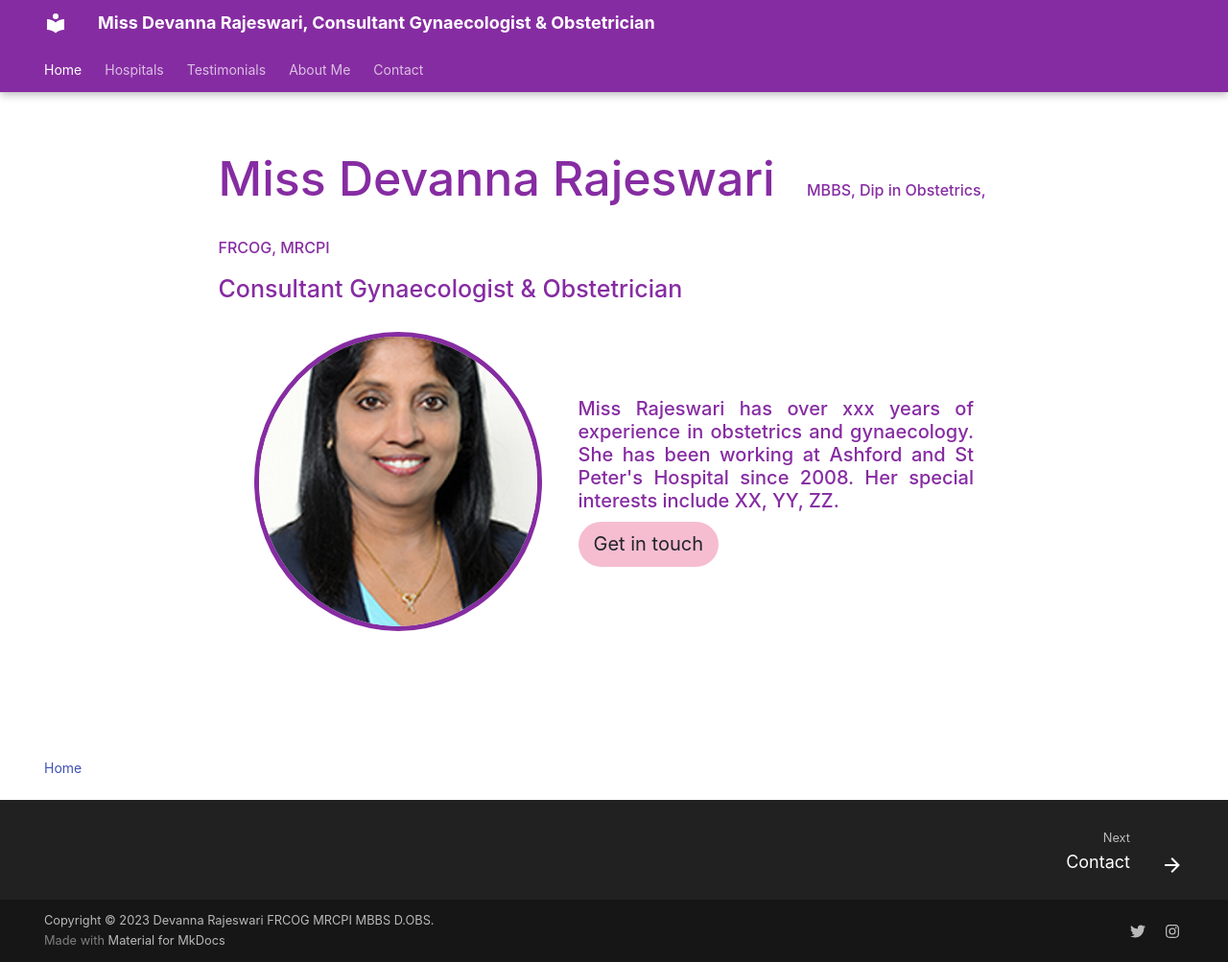
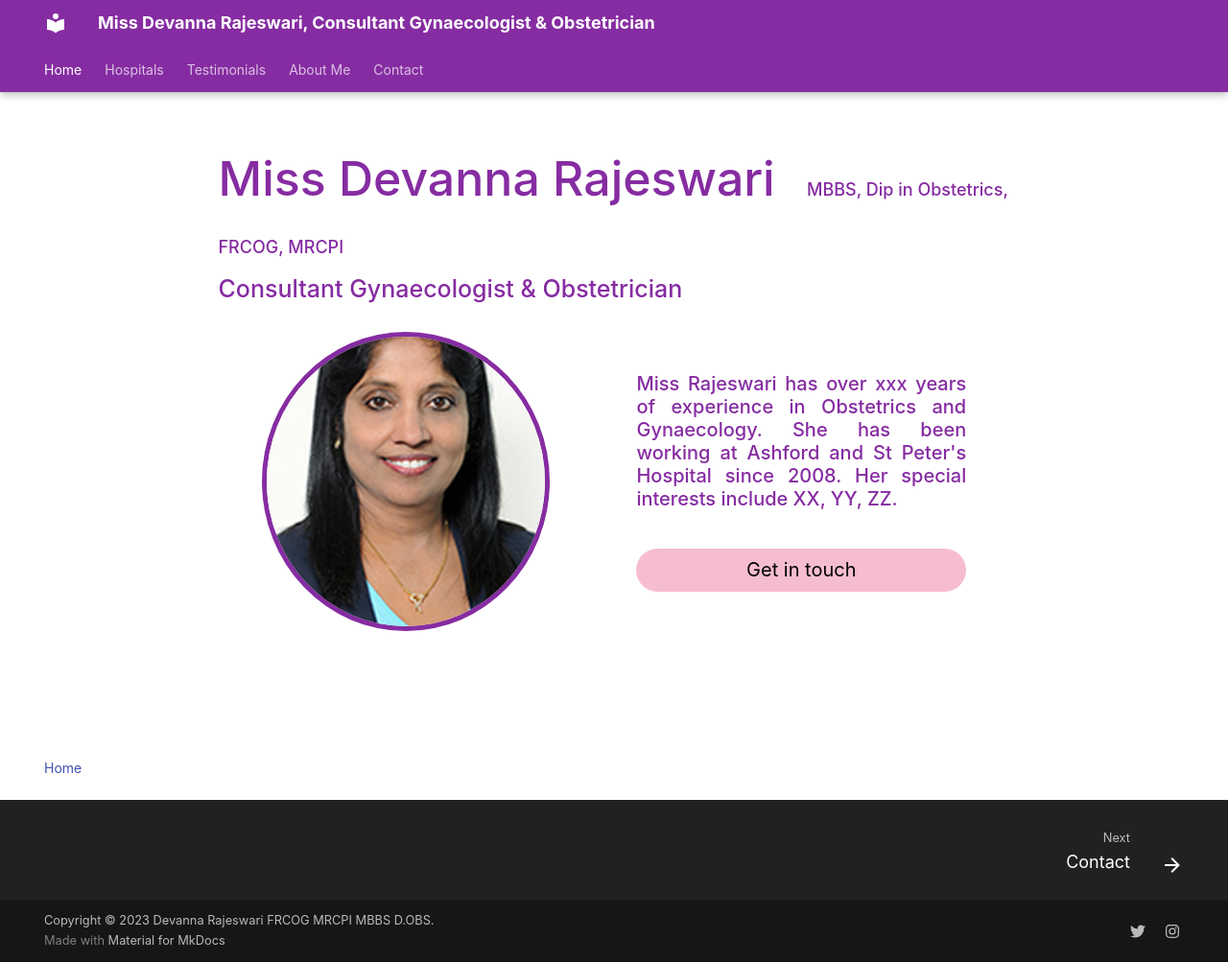
Before and after one commit to anchit-chandran/aunty-rajeswari-website, an MkDocs documentation site: the page built from docs/index.md, in a window 1280 px wide and 1003 px high. Shown: the whole window at 96% size. Built offline with MkDocs 1.6.1 and Material for MkDocs 9.7.7, drawn with Linux system fonts in a browser that asks for light colours; some web fonts are replaced.

Commit message:
redesign masthead according to img sent by sat
Signed-off-by: anchit-chandran <anchit97123@gmail.com>

```diff
--- a/docs/_assets/_stylesheets/extra.css
+++ b/docs/_assets/_stylesheets/extra.css
@@ -34,7 +34,7 @@
 }
 
 .title_wrapper p {
-    font-size: medium;
+    font-size: large;
 }
 
 .masthead_container img {
@@ -48,12 +48,16 @@
 }
 
 /* BUTTONS */
-button.custom_button {
+a.custom_button {
+
     background: var(--button);
+    color: black;
     border-radius: 50px;
+    border: 0px;
 }
 
-button.custom_button:hover {
+a.custom_button:hover {
+
     background: var(--main);
     color: var(--white);
 }
--- a/overrides/home.html
+++ b/overrides/home.html
@@ -24,11 +24,11 @@
     <div class="col-9 title_wrapper">
       <h1>Miss Devanna Rajeswari <p class=" ms-3 d-inline">MBBS, Dip in Obstetrics, FRCOG, MRCPI</p></h1>
       <h5 class="">Consultant Gynaecologist & Obstetrician</h5>
-      <div class="col py-3 d-flex justify-content-evenly align-items-center">
+      <div class="col py-3 d-flex justify-content-around align-items-center">
         <img src="_assets/_images/headshot.png" alt="" class="img-fluid">
-        <div class="col-6">
-          <h6 class="masthead_description">Miss Rajeswari has over xxx years of experience in obstetrics and gynaecology. She has been working at Ashford and St Peter's Hospital since 2008. Her special interests include XX, YY, ZZ.</h6>
-          <button class="btn custom_button mx-auto" href="">Get in touch</button>
+        <div class="col-md-5 d-flex flex-column">
+          <h6 class="masthead_description">Miss Rajeswari has over xxx years of experience in Obstetrics and Gynaecology. She has been working at Ashford and St Peter's Hospital since 2008. Her special interests include XX, YY, ZZ.</h6>
+          <a class="btn btn-primary custom_button mt-4" href="">Get in touch</a>
         </div>
       </div>
   </div>
```
